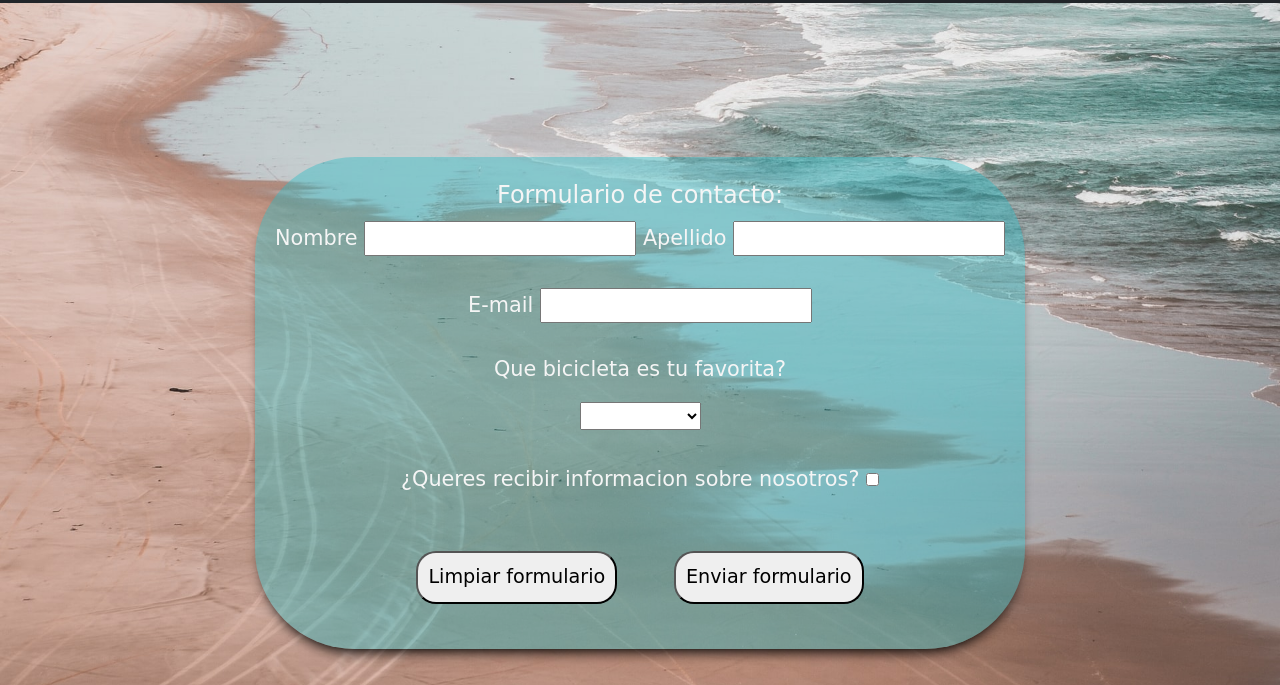
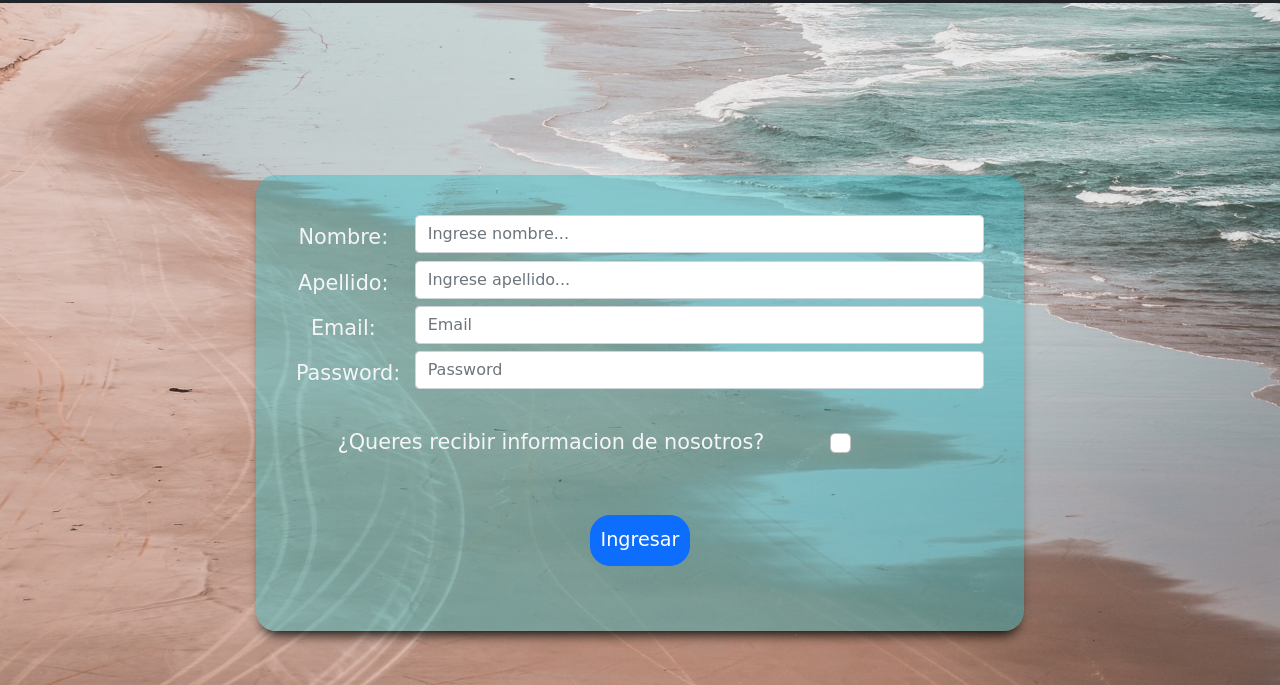
Before and after one commit to ArielMichelli/CiclismoAventura, a plain HTML site: page pages/contacto.html in a window 1280 px wide. Shown: the part 117-802 px from the top of the page. Drawn offline with nearby package versions, Linux system fonts and the light colour scheme; a web font is replaced by a local one.

Commit message:
agregado de formulario con Bootstrap

```diff
--- a/css/style.css
+++ b/css/style.css
@@ -311,13 +311,16 @@ footer {
 }
 
 .contenedor__formulario {
+    width: 60%;
     align-self: center;
 }
 
 .formulario {
+
+    min-height: 400px;
     color: whitesmoke;
     background-color: rgba(36, 185, 196, 0.4);
-    border-radius: 100px;
+    border-radius: 20px;
     padding: 20px;
     box-shadow: 0px 10px 13px -7px #000000, 5px 5px 15px 5px rgba(0, 0, 0, 0);
 }
@@ -325,6 +328,11 @@ footer {
 .formulario form {
     font-size: 1.3rem;
     text-align: center;
+    padding: 20px;
+}
+
+.form-group row {
+    margin-bottom: 20px;
 }
 
 @media(max-width:500px) {
@@ -337,11 +345,7 @@ footer {
     .formulario form {
         width: 100%;
         height: 50vh;
-        font-size: 0.7rem;
-    }
-
-    .formulario__boton {
-        display: block;
+        font-size: 0.8rem;
     }
 
     .boton {
--- a/pages/contacto.html
+++ b/pages/contacto.html
@@ -50,36 +50,43 @@
     <main class="main-contacto">
         <div class="contenedor__formulario">
             <div class="formulario">
-                <form action="#">
-                    <u>
-                        <legend>Formulario de contacto:</legend>
-                    </u> <br>
-                    <div>
-                        <label for="nombre">Nombre</label>
-                        <input type="text" name="nombre" id="nombre">
-                        <label for="apellido">Apellido</label>
-                        <input type="text" name="apellido" id="apellido">
+                <form>
+                    <div class="form-group row">
+                        <label for="nombre" class="col-lg-2 col-form-label">Nombre:</label>
+                        <div class="col-sm-10">
+                            <input type="text" class="form-control" id="nombre" placeholder="Ingrese nombre...">
+                        </div>
+                    </div>
+                    <div class="form-group row">
+                        <label for="apellido" class="col-lg-2 col-form-label">Apellido:</label>
+                        <div class="col-sm-10">
+                            <input type="text" class="form-control" id="apellido" placeholder="Ingrese apellido...">
+                        </div>
+                    </div>
+                    <div class="form-group row">
+                        <label for="email" class="col-lg-2 col-form-label">Email:</label>
+                        <div class="col-sm-10">
+                            <input type="email" class="form-control" id="email" placeholder="Email">
+                        </div>
+                    </div>
+                    <div class="form-group row">
+                        <label for="password" class="col-lg-2 col-form-label">Password:</label>
+                        <div class="col-sm-10">
+                            <input type="password" class="form-control" id="password" placeholder="Password">
+                        </div>
                     </div><br>
-                    <label for="email">E-mail</label>
-                    <input type="email" name="email" id="email">
-                    <br><br>
-                    <p>Que bicicleta es tu favorita?</p>
-                    <select name="bici" id="bici">
-                        <!--Agrego esta opcion para que no arranque una opcion ya puesta-->
-                        <option value=""></option>
-                        <option value="mtb">MTB</option>
-                        <option value="playera">Playera</option>
-                        <option value="urbana">Urbana</option>
-                        <option value="carretera">Carretera</option>
-                    </select>
-                    <br><br>
-                    <div>¿Queres recibir informacion sobre nosotros?
-                        <input type="checkbox" name="acepta" value="1">
-                    </div>
-                    <br>
-                    <div class="formulario__boton">
-                        <input class="boton" type="reset" value="Limpiar formulario">
-                        <input class="boton" type="submit" value="Enviar formulario">
+                    <div class="form-group row">
+                        <div class="col-9">¿Queres recibir informacion de nosotros?</div>
+                        <div class="col">
+                            <div class="form-check">
+                                <input class="form-check-input" type="checkbox" id="gridCheck1">
+                            </div>
+                        </div>
+                    </div><br>
+                    <div class="form-group row">
+                        <div class="col-sm-10">
+                            <button type="submit" class="boton btn btn-primary">Ingresar</button>
+                        </div>
                     </div>
                 </form>
             </div>
@@ -101,8 +108,8 @@
     </footer>
     <script src="https://kit.fontawesome.com/f955c68031.js" crossorigin="anonymous"></script>
     <script src="https://cdn.jsdelivr.net/npm/bootstrap@5.0.2/dist/js/bootstrap.bundle.min.js"
-    integrity="sha384-MrcW6ZMFYlzcLA8Nl+NtUVF0sA7MsXsP1UyJoMp4YLEuNSfAP+JcXn/tWtIaxVXM"
-    crossorigin="anonymous"></script>
+        integrity="sha384-MrcW6ZMFYlzcLA8Nl+NtUVF0sA7MsXsP1UyJoMp4YLEuNSfAP+JcXn/tWtIaxVXM"
+        crossorigin="anonymous"></script>
 </body>
 
 </html>
```
